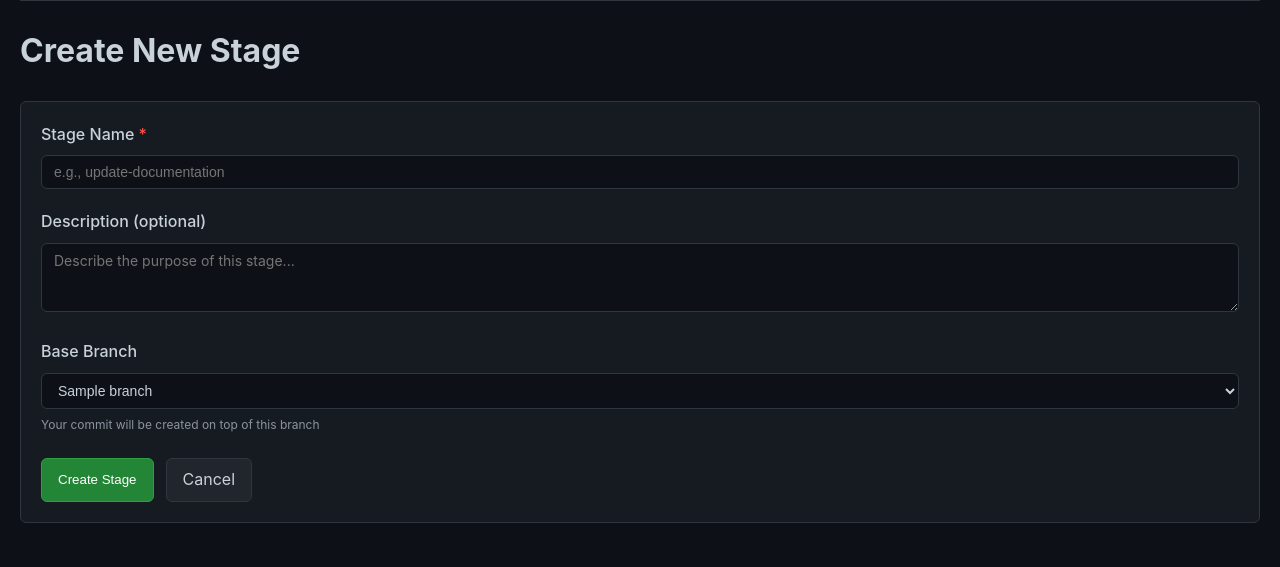
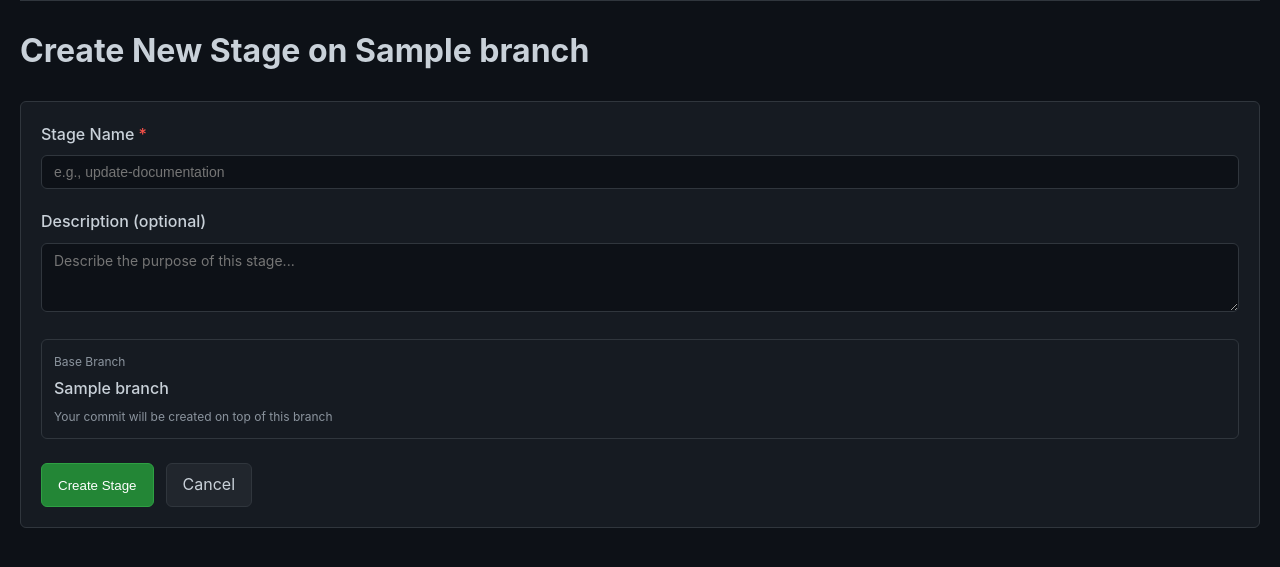
Before and after one commit to vilterp/dataworkflow, a Flask app: template src/templates/stages/stage_create.html in a window 1280 px wide. Shown: the part 163-730 px from the top of the page. Run offline with Flask 3, Linux system fonts and the light colour scheme; the template is opened without the code that fills it: most values are stand-ins (such as "Sample title", 1, 10 or a date in 2020).

Commit message:
stage create takes branch

```diff
--- a/src/templates/repo.html
+++ b/src/templates/repo.html
@@ -15,7 +15,7 @@
             </div>
         </a>
     </div>
-    <a href="{{ url_for('stages.stage_create', repo_name=repo_name) }}" style="text-decoration: none;">
+    <a href="{{ url_for('stages.stage_create', repo_name=repo_name, branch=current_branch) }}" style="text-decoration: none;">
         <button style="background-color: #238636; color: white; border: 1px solid rgba(240,246,252,0.1); border-radius: 6px; padding: 8px 16px; font-weight: 500; cursor: pointer; transition: background-color 0.2s; display: flex; align-items: center; gap: 6px;">
             <svg width="16" height="16" viewBox="0 0 16 16" fill="currentColor">
                 <path d="M7.75 2a.75.75 0 0 1 .75.75V7h4.25a.75.75 0 0 1 0 1.5H8.5v4.25a.75.75 0 0 1-1.5 0V8.5H2.75a.75.75 0 0 1 0-1.5H7V2.75A.75.75 0 0 1 7.75 2Z"></path>
--- a/src/templates/stages/stage_create.html
+++ b/src/templates/stages/stage_create.html
@@ -3,10 +3,10 @@
 {% block title %}Create Stage - {{ repo_name }}{% endblock %}
 
 {% block content %}
-<h1 style="margin-bottom: 24px;">Create New Stage</h1>
+<h1 style="margin-bottom: 24px;">Create New Stage on {{ branch }}</h1>
 
 <div class="card">
-    <form method="POST" action="{{ url_for('stages.stage_create', repo_name=repo_name) }}">
+    <form method="POST" action="{{ url_for('stages.stage_create', repo_name=repo_name, branch=branch) }}">
         <div style="margin-bottom: 20px;">
             <label for="name" style="display: block; margin-bottom: 8px; font-weight: 500;">
                 Stage Name <span style="color: #f85149;">*</span>
@@ -34,21 +34,9 @@
             ></textarea>
         </div>
 
-        <div style="margin-bottom: 24px;">
-            <label for="base_ref" style="display: block; margin-bottom: 8px; font-weight: 500;">
-                Base Branch
-            </label>
-            <select
-                id="base_ref"
-                name="base_ref"
-                style="width: 100%; padding: 8px 12px; background-color: #0d1117; border: 1px solid #30363d; border-radius: 6px; color: #c9d1d9; font-size: 14px;"
-            >
-                {% for branch in branches %}
-                    <option value="{{ branch.name }}" {% if branch.name == 'refs/heads/main' %}selected{% endif %}>
-                        {{ branch.name.replace('refs/heads/', '') }}
-                    </option>
-                {% endfor %}
-            </select>
+        <div style="margin-bottom: 24px; padding: 12px; background-color: #161b22; border: 1px solid #30363d; border-radius: 6px;">
+            <div style="color: #8b949e; font-size: 12px; margin-bottom: 4px;">Base Branch</div>
+            <div style="font-weight: 500;">{{ branch }}</div>
             <div style="color: #8b949e; font-size: 12px; margin-top: 6px;">
                 Your commit will be created on top of this branch
             </div>
--- a/src/templates/stages/stages_list.html
+++ b/src/templates/stages/stages_list.html
@@ -6,7 +6,7 @@
 <div style="display: flex; justify-content: space-between; align-items: center; margin-bottom: 16px;">
     <h1>Stages</h1>
     {% if filter_type == 'active' %}
-        <a href="{{ url_for('stages.stage_create', repo_name=repo_name) }}" class="btn">New Stage</a>
+        <a href="{{ url_for('stages.stage_create', repo_name=repo_name, branch='main') }}" class="btn">New Stage</a>
     {% endif %}
 </div>
 
@@ -68,7 +68,7 @@
         {% if filter_type == 'active' %}
             <h3>No active stages</h3>
             <p>Create a stage to start preparing a commit</p>
-            <a href="{{ url_for('stages.stage_create', repo_name=repo_name) }}" class="btn" style="margin-top: 16px;">Create Stage</a>
+            <a href="{{ url_for('stages.stage_create', repo_name=repo_name, branch='main') }}" class="btn" style="margin-top: 16px;">Create Stage</a>
         {% else %}
             <h3>No committed stages</h3>
             <p>Stages that have been committed will appear here</p>
```
Also changed, not shown: src/routes/stages.py (+13 -10 lines).
